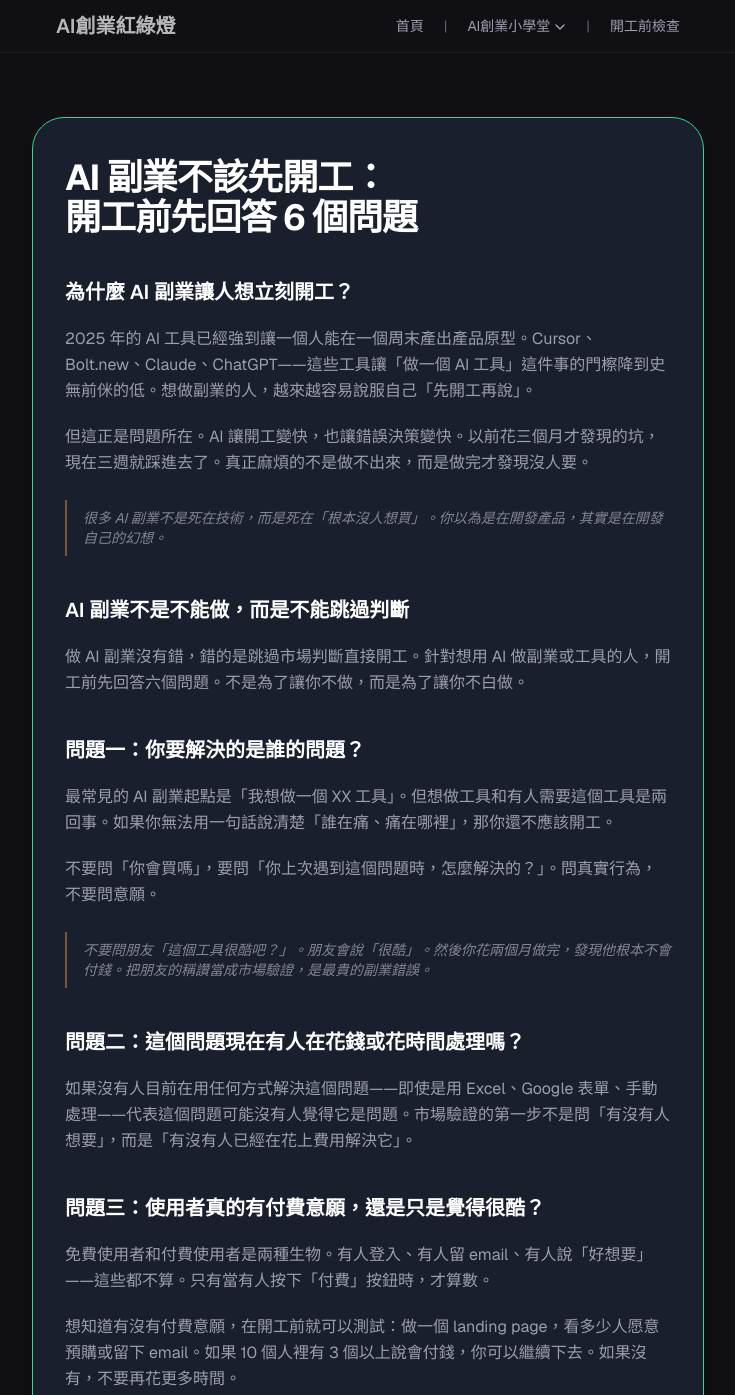
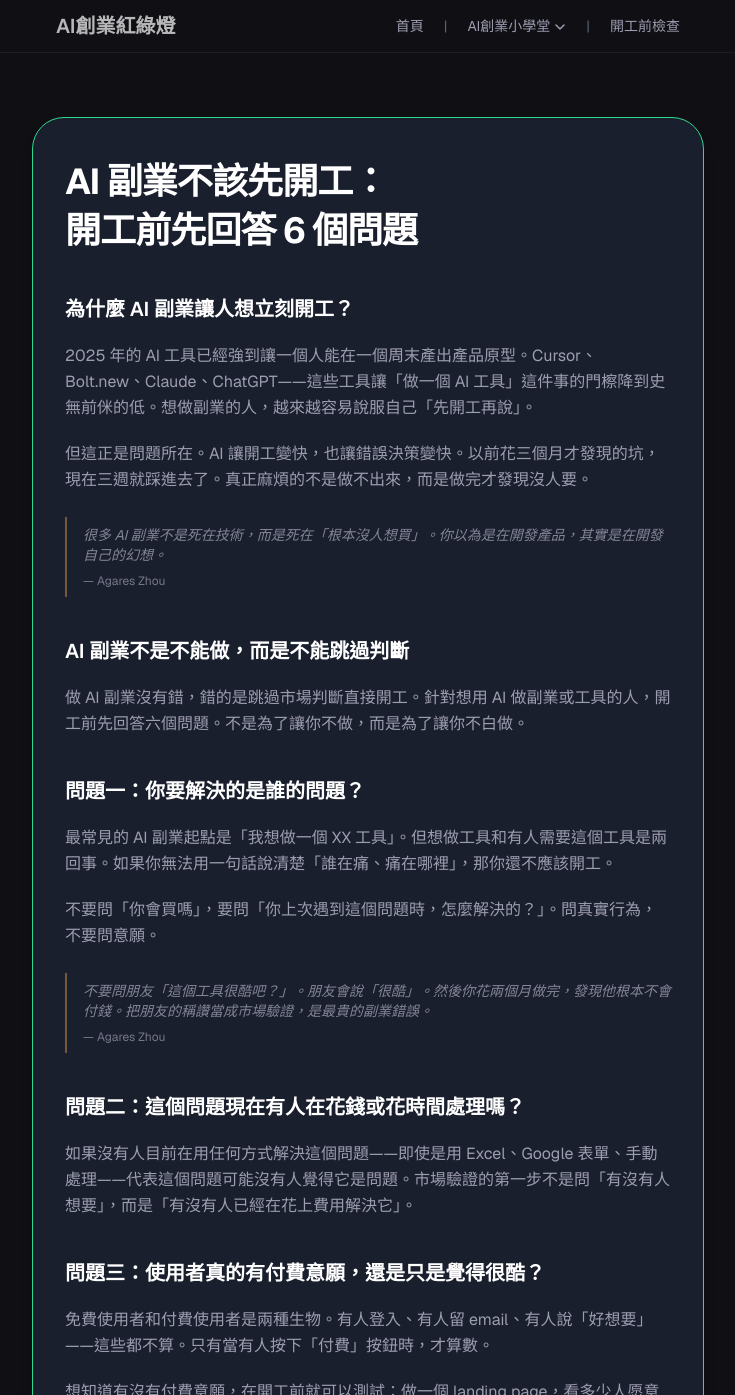
Before and after one commit to win781001-boop/ai-startup-traffic-light, a Next.js app: page /learn/ai-side-project in a window 1280 px wide. Shown: the top 1395 px of the page, without its empty margins (272-1007 px from the left). Built offline with nearby package versions, Linux system fonts and the light colour scheme.

Commit message:
Polish article title layout and attribution

```diff
--- a/app/learn/ai-passive-income/page.tsx
+++ b/app/learn/ai-passive-income/page.tsx
@@ -18,7 +18,7 @@ export default function AiPassiveIncomePage() {
       <SiteHeader />
     <main className="min-h-screen bg-bg-primary px-4 py-16 sm:px-6">
       <article className="mx-auto max-w-2xl rounded-[2rem] border border-[#2fd88f] bg-[#1a1f2e] px-6 py-8 shadow-lg sm:px-8 sm:py-10">
-        <h1 className="mb-6 text-3xl font-bold tracking-tight text-white sm:text-4xl">
+        <h1 className="mb-6 text-3xl font-bold leading-[1.35] tracking-tight text-white sm:text-4xl">
           AI 被動收入是真的嗎？<br />開始前先看懂風險
         </h1>
 
--- a/app/learn/ai-side-project/page.tsx
+++ b/app/learn/ai-side-project/page.tsx
@@ -18,7 +18,7 @@ export default function AiSideProjectPage() {
       <SiteHeader />
     <main className="min-h-screen bg-bg-primary px-4 py-16 sm:px-6">
       <article className="mx-auto max-w-2xl rounded-[2rem] border border-[#2fd88f] bg-[#1a1f2e] px-6 py-8 shadow-lg sm:px-8 sm:py-10">
-        <h1 className="mb-6 text-3xl font-bold tracking-tight text-white sm:text-4xl">
+        <h1 className="mb-6 text-3xl font-bold leading-[1.35] tracking-tight text-white sm:text-4xl">
           AI 副業不該先開工：<br />開工前先回答 6 個問題
         </h1>
 
@@ -33,10 +33,12 @@ export default function AiSideProjectPage() {
             但這正是問題所在。AI 讓開工變快，也讓錯誤決策變快。以前花三個月才發現的坑，現在三週就踩進去了。真正麻煩的不是做不出來，而是做完才發現沒人要。
           </p>
 
-          {/* Threads-ready section */}
-          <div className="my-6 border-l-2 border-yellow-light/40 py-2 pl-4 text-sm italic text-text-secondary/80">
+          <figure className="my-6 border-l-2 border-yellow-light/40 py-2 pl-4">
+            <blockquote className="text-sm italic text-text-secondary/80">
             很多 AI 副業不是死在技術，而是死在「根本沒人想買」。你以為是在開發產品，其實是在開發自己的幻想。
-          </div>
+            </blockquote>
+            <figcaption className="mt-2 block text-xs not-italic text-text-secondary/70">— Agares Zhou</figcaption>
+          </figure>
 
           <h2 className="mt-10 text-xl font-semibold text-white">
             AI 副業不是不能做，而是不能跳過判斷
@@ -55,10 +57,12 @@ export default function AiSideProjectPage() {
             不要問「你會買嗎」，要問「你上次遇到這個問題時，怎麼解決的？」。問真實行為，不要問意願。
           </p>
 
-          {/* Threads-ready section */}
-          <div className="my-6 border-l-2 border-yellow-light/40 py-2 pl-4 text-sm italic text-text-secondary/80">
+          <figure className="my-6 border-l-2 border-yellow-light/40 py-2 pl-4">
+            <blockquote className="text-sm italic text-text-secondary/80">
             不要問朋友「這個工具很酷吧？」。朋友會說「很酷」。然後你花兩個月做完，發現他根本不會付錢。把朋友的稱讚當成市場驗證，是最貴的副業錯誤。
-          </div>
+            </blockquote>
+            <figcaption className="mt-2 block text-xs not-italic text-text-secondary/70">— Agares Zhou</figcaption>
+          </figure>
 
           <h2 className="mt-10 text-xl font-semibold text-white">
             問題二：這個問題現在有人在花錢或花時間處理嗎？
--- a/app/one-person-company-opc/page.tsx
+++ b/app/one-person-company-opc/page.tsx
@@ -18,7 +18,7 @@ export default function OnePersonCompanyOpcPage() {
       <SiteHeader />
     <main className="min-h-screen bg-bg-primary px-4 py-16 sm:px-6">
       <article className="mx-auto max-w-2xl rounded-[2rem] border border-[#2fd88f] bg-[#1a1f2e] px-6 py-8 shadow-lg sm:px-8 sm:py-10">
-        <h1 className="mb-6 text-3xl font-bold tracking-tight text-white sm:text-4xl">
+        <h1 className="mb-6 text-3xl font-bold leading-[1.35] tracking-tight text-white sm:text-4xl">
           一人公司 OPC 是什麼？<br />AI 時代的 One Person Company 與超級個體
         </h1>
 
```
